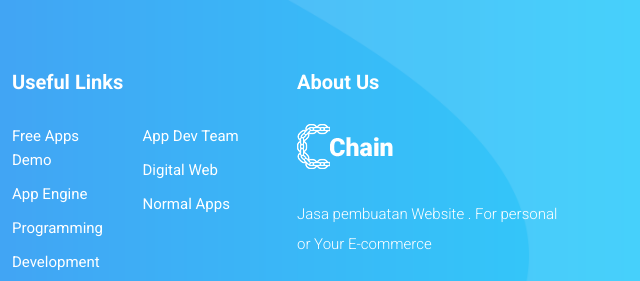
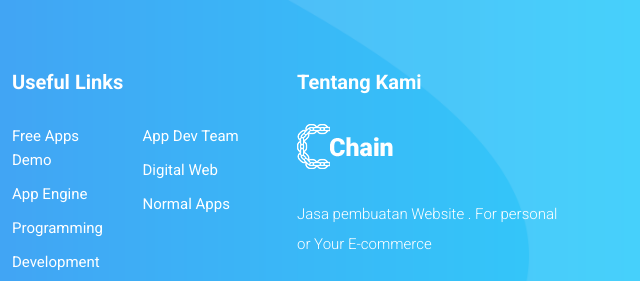
Before and after one commit to Aulianyna/pwpb-berhasill, a plain HTML site: page index.html in a window 1280 px wide. Shown: the part 5061-5342 px from the top of the page, 640-1280 px from the left. Drawn offline with Linux system fonts and the light colour scheme.

Commit message:
ubah footer link

```diff
--- a/index.html
+++ b/index.html
@@ -157,7 +157,7 @@ https://templatemo.com/tm-570-chain-app-dev
                 </div>
 
                 <div class="action_btns">
-                    <div class="one_half"><a href="#" class="btn back_btn"><i class="fa fa-angle-double-left"></i> Back</a></div>
+                    <div class="one_half"><a href="#" class="btn back_btn"><i class="fa fa-angle-double-left"></i> Kembali</a></div>
                     <div class="one_half last"><a href="#" class="btn btn_red">Register</a></div>
                 </div>
             </form>
@@ -668,7 +668,7 @@ https://templatemo.com/tm-570-chain-app-dev
             <ul>
               <li><a href="#">Home</a></li>
               <li><a href="#services">Services</a></li>
-              <li><a href="#">Tentang</a></li>
+              <li><a href="#about">Tentang</a></li>
               <li><a href="#">Testimonials</a></li>
               <li><a href="#pricing">Harga</a></li>
             </ul>
@@ -693,7 +693,7 @@ https://templatemo.com/tm-570-chain-app-dev
         </div>
         <div class="col-lg-3">
           <div class="footer-widget">
-            <h4>About Us</h4>
+            <h4>Tentang Kami</h4>
             <div class="logo">
               <img src="assets/images/white-logo.png" alt="">
             </div>
```
